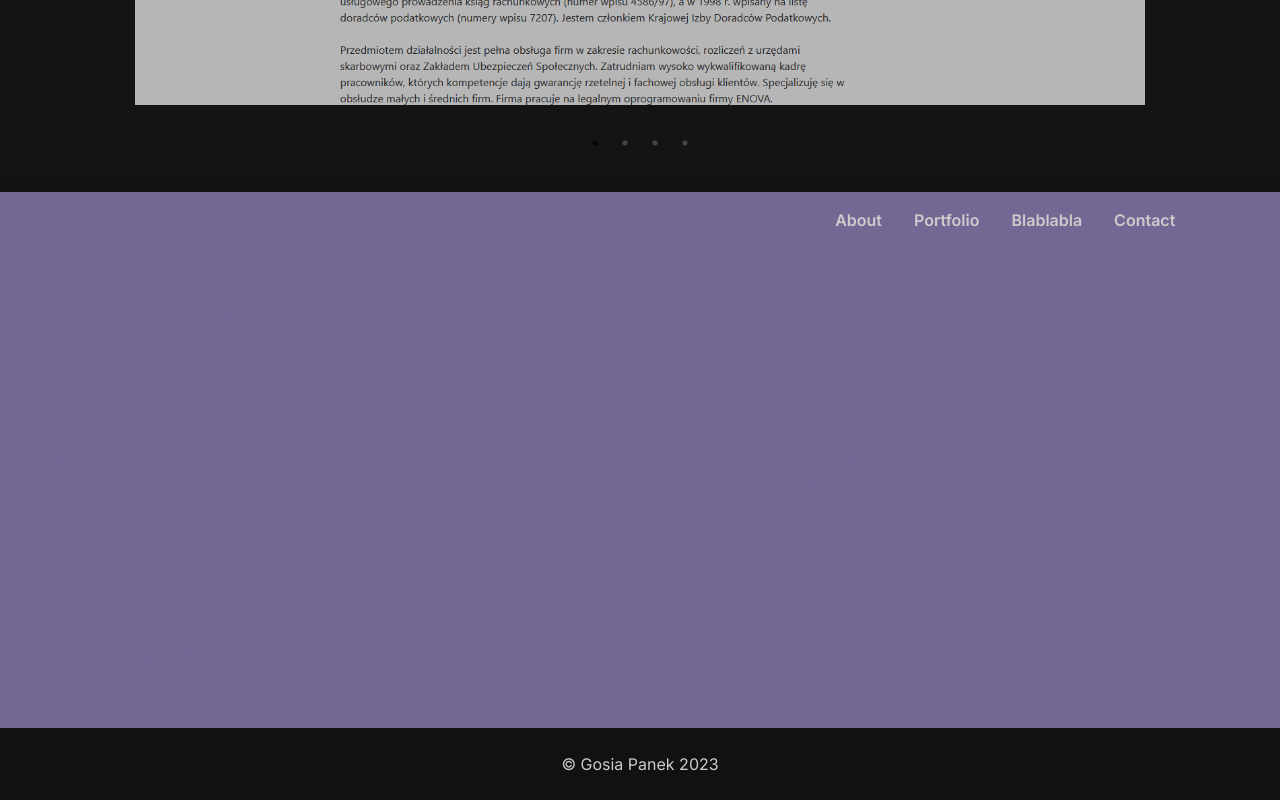
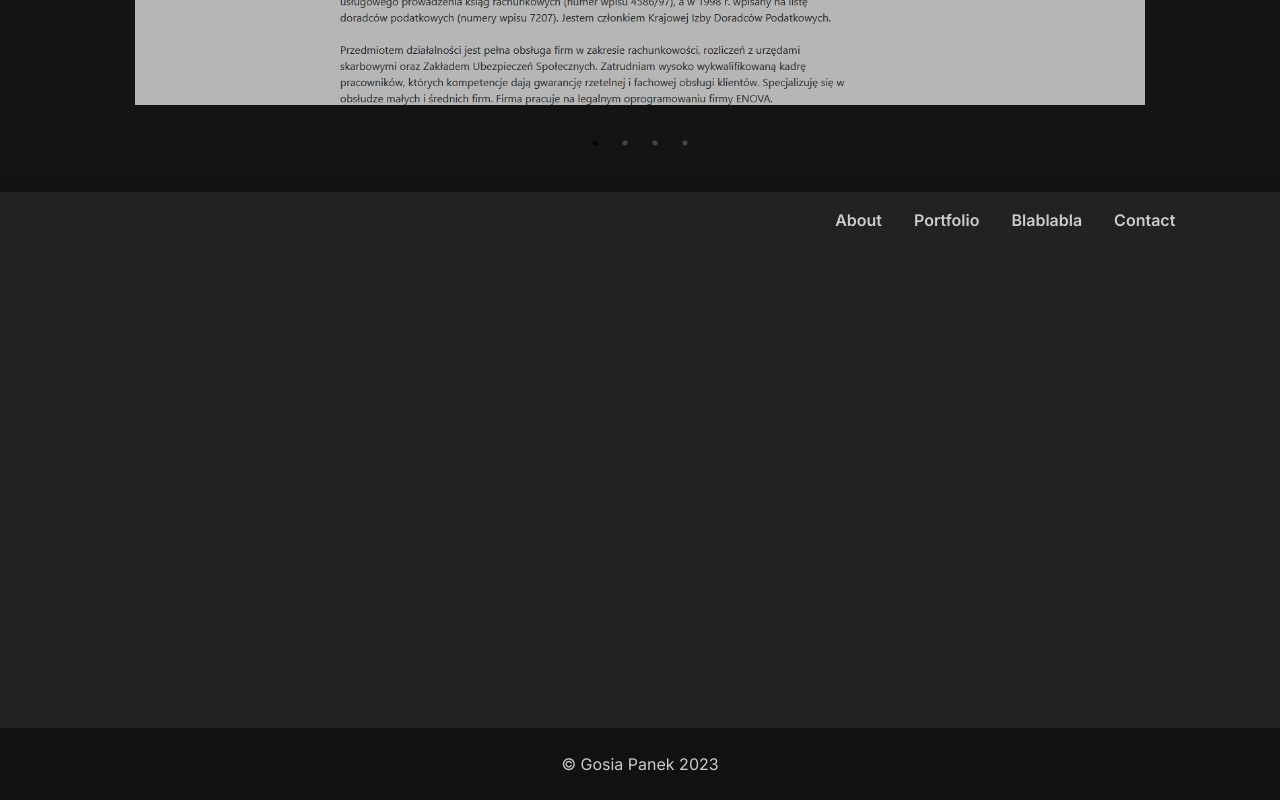
Before and after one commit to fromITzerotoIThero/personal-website, a React (Create React App) app: page / in a window 1280 px wide. Shown: the part 1734-2534 px from the top of the page. Built offline with nearby package versions, Linux system fonts and the light colour scheme; a web font is replaced by a local one.

Commit message:
Play around with 3D HeroSection in grey

```diff
--- a/src/App.js
+++ b/src/App.js
@@ -1,6 +1,6 @@
 import React from 'react';
 import styles from './App.css';
-import HeroSectionFixIt from './ideas/HeroSectionFixIt/HeroSectionFitIt';
+import HeroSectionFixIt from './ideas/HeroSectionFixIt/HeroSectionFixIt';
 import HeroSection from './components/HeroSection/HeroSection';
 import ProfileCardsSection from './components/ProfileCardsSection/ProfileCardsSection';
 import PortfolioSlider from './components/PortfolioSlider/PortfolioSlider';
--- a/src/ideas/HeroSectionFixIt/HeroSectionFitIt.jsx
+++ b/src/ideas/HeroSectionFixIt/HeroSectionFixIt.jsx
@@ -1,5 +1,5 @@
 import React from 'react';
-import styles from './HeroSectionFixIt.module.css';
+import styles from './HeroSectionFixItGrey.module.css';
 import Menu from '../../components/Menu/Menu';
 
 function HeroSectionFixIt() {
--- a/src/ideas/HeroSectionFixIt/HeroSectionFixItChat.module.css
+++ /dev/null
@@ -1,36 +0,0 @@
-@import url('https://fonts.googleapis.com/css2?family=Exo+2:wght@800&display=swap');
-
-.container {
-    display: flex;
-    flex-direction: column;
-    justify-content: space-between;
-    align-items: center;
-    width: 100%;
-    min-height: 480px;
-    background-color: rgba(116, 103, 148, 1);
-    /* background-color: #746794; */
-}
-
-.heading {
-    font-family: 'Exo 2', sans-serif;
-    font-size: 6rem;
-    text-transform: uppercase;
-    color: rgba(116, 103, 148, 1);
-    /* Ustawiamy kolor tekstu na transparentny, aby go ukryć */
-    text-shadow: 0 0 0 rgb(78, 70, 99);
-    /* Dodajemy cień o kolorze tła */
-    animation: reveal 6s ease-in-out 1 forwards;
-    /* Dodajemy animację odsłaniania tekstu */
-}
-
-@keyframes reveal {
-    0% {
-        text-shadow: 0 0 0 rgba(78, 70, 99);
-        /* Tekst niewidoczny */
-    }
-
-    100% {
-        text-shadow: 0 0 4px rgba(78, 70, 99);
-        /* Tekst staje się widoczny */
-    }
-}
--- /dev/null
+++ b/src/ideas/HeroSectionFixIt/HeroSectionFixItGrey.module.css
@@ -0,0 +1,79 @@
+@import url('https://fonts.googleapis.com/css2?family=Exo+2:wght@800&display=swap');
+
+.container {
+    display: flex;
+    flex-direction: column;
+    justify-content: space-between;
+    align-items: center;
+    width: 100%;
+    min-height: 240px;
+    background-color: #222;
+}
+
+.heading {
+    align-self: flex-start;
+    margin: 1.5rem 2rem;
+    max-width: 1000px;
+    font-family: 'Exo 2', sans-serif;
+    font-size: 4rem;
+    font-weight: bold;
+    text-transform: uppercase;
+    color: #222;
+    /* text-shadow:
+        rgba(0, 0, 0, 0.3) -4px 6px 2px,
+        rgba(0, 0, 0, 0.3) -10px 10px 12px,
+        rgba(255, 255, 255, 0.2) 1px -1px 2px; */
+    text-shadow:
+        rgba(0, 0, 0, 0.5) -4px 6px 2px,
+        rgba(0, 0, 0, 0.5) -10px 10px 12px,
+        rgba(60, 60, 60, 0.8) 1px -1px 1px;
+    animation: reveal-text 4s linear 1 forwards;
+}
+
+
+
+@media (min-width: 480px) {
+    .container {
+        min-height: 360px;
+    }
+
+    /* .heading {
+        font-size: 2rem;
+    } */
+
+}
+
+@media (min-width: 768px) {
+    .container {
+        min-height: 480px;
+        /* animation: gradientAnimation 10s ease-out alternate infinite; */
+    }
+
+    .heading {
+        font-size: 6rem;
+    }
+
+    @keyframes reveal-text {
+        0% {
+            text-shadow: none;
+            /* Tekst niewidoczny */
+        }
+
+        100% {
+            text-shadow:
+                rgba(0, 0, 0, 0.5) -4px 6px 2px,
+                rgba(0, 0, 0, 0.5) -10px 10px 12px,
+                rgba(60, 60, 60, 0.8) 1px -1px 1px;
+        }
+    }
+
+    /* @keyframes gradientAnimation {
+        0% {
+            background-size: 200% 100%;
+        }
+
+        100% {
+            background-size: 100% 100%;
+        }
+    } */
+}
```
